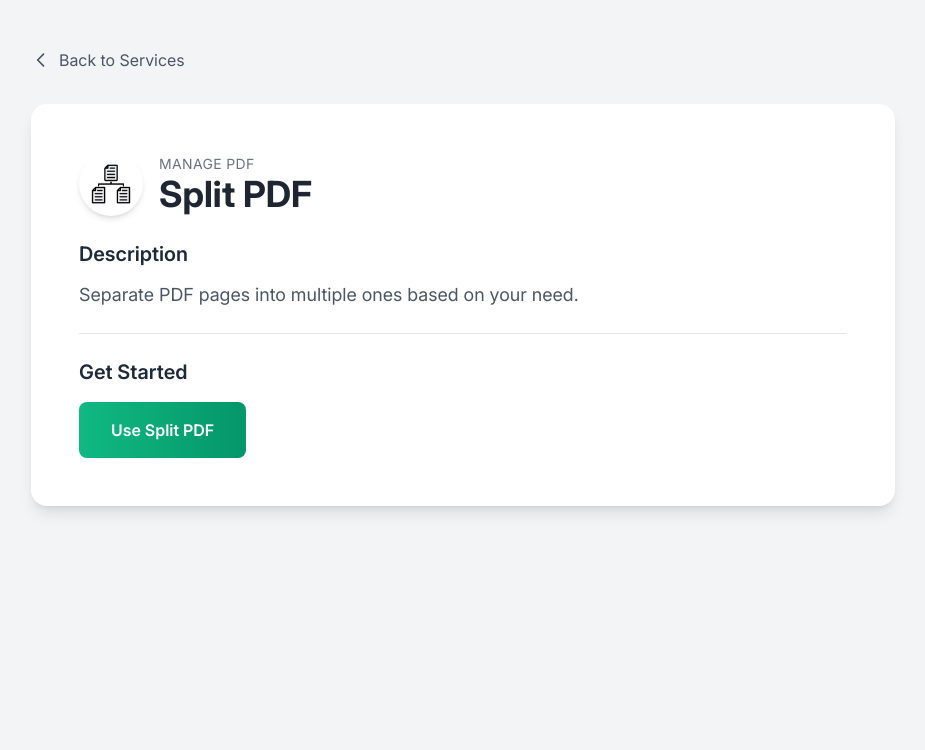
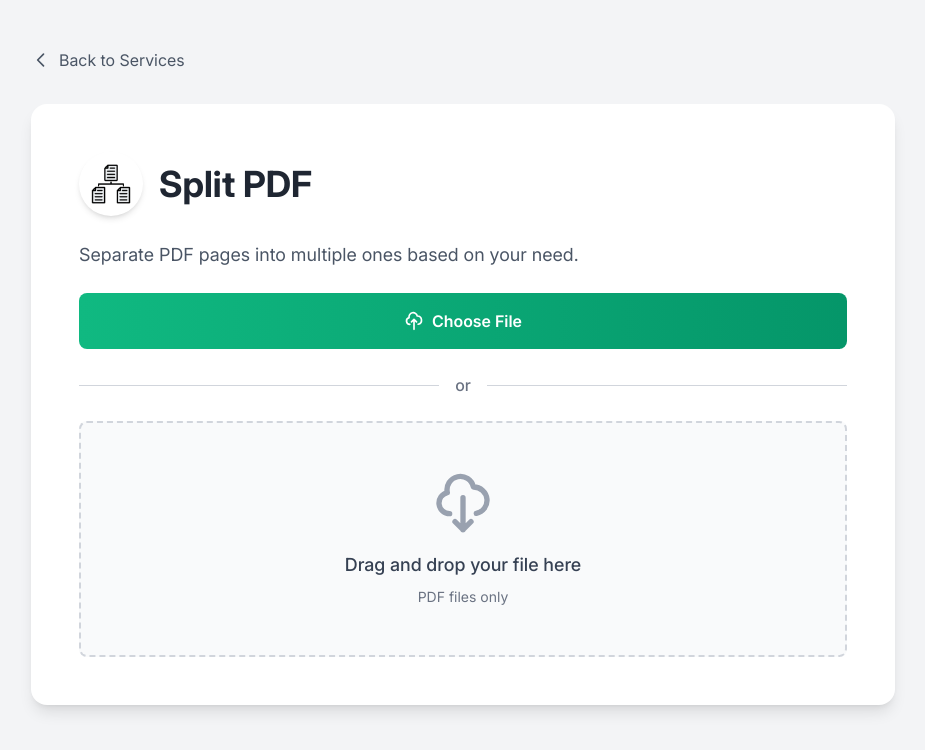
Before and after one commit to ItVoid/FileCo, a React (Vite) app in the folder frontend/: page / in a window 1280 px wide. Both pictures are taken after a click on the element 492 px from the left and 462 px from the top of the page. Shown: the top 750 px of the page, without its empty margins (177-1102 px from the left). Built offline with nearby package versions, Linux system fonts and the light colour scheme.

Commit message:
file upload form

```diff
--- a/frontend/src/components/Header.tsx
+++ b/frontend/src/components/Header.tsx
@@ -2,7 +2,7 @@ export default function Header() {
   return (
     <div
       id="header"
-      className="w-full h-14 sm:h-16 md:h-20 lg:h-24 bg-white flex items-center justify-between px-4 sm:px-6 md:px-8 overflow-hidden border-b border-gray-100"
+      className="w-full h-14 sm:h-16 md:h-20 lg:h-24 bg-gray-100 flex items-center justify-between px-4 sm:px-6 md:px-8 overflow-hidden border-b border-gray-100"
     >
       <h1
         onClick={() => (window.location.href = "/")}
--- a/frontend/src/pages/ServiceDetails.tsx
+++ b/frontend/src/pages/ServiceDetails.tsx
@@ -1,28 +1,52 @@
 import { useParams, useNavigate } from "react-router-dom";
+import { useState, useRef } from "react";
 import appContent from "../utilities/AppContent";
-
-const colors = {
-  border: "#10B981",
-  gradient: "from-[#10B981] to-[#059669]",
-  hover: "#10B981",
-};
 
 export default function ServiceDetails() {
   const { id } = useParams<{ id: string }>();
   const navigate = useNavigate();
-
-  // Find the service across all categories
+  const [selectedFile, setSelectedFile] = useState<File | null>(null);
+  const [isDragging, setIsDragging] = useState(false);
+  const fileInputRef = useRef<HTMLInputElement>(null);
   let foundService = null;
-  let categoryName = "";
 
   for (const category of appContent()) {
     const service = category.services.find((s) => s.id === id);
     if (service) {
       foundService = service;
-      categoryName = category.name;
       break;
     }
   }
+
+  const handleFileSelect = (event: React.ChangeEvent<HTMLInputElement>) => {
+    const file = event.target.files?.[0];
+    if (file) {
+      setSelectedFile(file);
+    }
+  };
+
+  const handleDragOver = (event: React.DragEvent<HTMLDivElement>) => {
+    event.preventDefault();
+    setIsDragging(true);
+  };
+
+  const handleDragLeave = (event: React.DragEvent<HTMLDivElement>) => {
+    event.preventDefault();
+    setIsDragging(false);
+  };
+
+  const handleDrop = (event: React.DragEvent<HTMLDivElement>) => {
+    event.preventDefault();
+    setIsDragging(false);
+    const file = event.dataTransfer.files?.[0];
+    if (file) {
+      setSelectedFile(file);
+    }
+  };
+
+  const handleButtonClick = () => {
+    fileInputRef.current?.click();
+  };
 
   if (!foundService) {
     return (
@@ -33,7 +57,7 @@ export default function ServiceDetails() {
           </h1>
           <button
             onClick={() => navigate("/")}
-            className="px-6 py-3 bg-gradient-to-r from-[#10B981] to-[#059669] text-white rounded-lg hover:shadow-lg transition-all"
+            className="px-6 py-3 bg-linear-to-r from-[#10B981] to-[#059669] text-white rounded-lg hover:shadow-lg transition-all"
           >
             Back to Home
           </button>
@@ -48,7 +72,7 @@ export default function ServiceDetails() {
         {/* Back Button */}
         <button
           onClick={() => navigate("/")}
-          className="mb-8 flex items-center gap-2 text-gray-600 hover:text-[#10B981] transition-colors"
+          className="hover:cursor-pointer mb-8 flex items-center gap-2 text-gray-600 hover:text-[#10B981] transition-colors"
         >
           <svg
             className="w-5 h-5"
@@ -88,9 +112,6 @@ export default function ServiceDetails() {
               )}
             </div>
             <div>
-              <p className="text-sm text-gray-500 uppercase tracking-wide">
-                {categoryName}
-              </p>
               <h1 className="text-3xl md:text-4xl font-bold text-[#1F2632]">
                 {foundService.serviceName}
               </h1>
@@ -99,27 +120,125 @@ export default function ServiceDetails() {
 
           <div className="space-y-6">
             <div>
-              <h2 className="text-xl font-semibold text-gray-800 mb-3">
-                Description
-              </h2>
               <p className="text-gray-600 text-lg leading-relaxed">
                 {foundService.description}
               </p>
             </div>
+            <div className="">
+              <input
+                ref={fileInputRef}
+                type="file"
+                className="hidden"
+                onChange={handleFileSelect}
+                accept=".pdf"
+              />
 
-            <div className="pt-6 border-t border-gray-200">
-              <h2 className="text-xl font-semibold text-gray-800 mb-4">
-                Get Started
-              </h2>
+              {/* Upload Button */}
               <button
-                className="w-full md:w-auto px-8 py-4 bg-gradient-to-r from-[#10B981] to-[#059669] text-white font-semibold rounded-lg hover:shadow-xl transition-all transform hover:-translate-y-0.5"
-                onClick={() => {
-                  // Placeholder for service action
-                  alert(`Starting ${foundService.serviceName} service...`);
-                }}
+                onClick={handleButtonClick}
+                className="hover:cursor-pointer w-full px-6 py-4 bg-linear-to-r from-[#10B981] to-[#059669] text-white font-semibold rounded-lg hover:shadow-xl transition-all transform hover:-translate-y-0.5 flex items-center justify-center gap-2"
               >
-                Use {foundService.serviceName}
+                <svg
+                  className="w-5 h-5"
+                  fill="none"
+                  stroke="currentColor"
+                  viewBox="0 0 24 24"
+                >
+                  <path
+                    strokeLinecap="round"
+                    strokeLinejoin="round"
+                    strokeWidth={2}
+                    d="M7 16a4 4 0 01-.88-7.903A5 5 0 1115.9 6L16 6a5 5 0 011 9.9M15 13l-3-3m0 0l-3 3m3-3v12"
+                  />
+                </svg>
+                Choose File
               </button>
+
+              {/* Or Text */}
+              <div className="flex items-center gap-4 my-6">
+                <div className="flex-1 h-px bg-gray-300"></div>
+                <span className="text-gray-500 font-medium">or</span>
+                <div className="flex-1 h-px bg-gray-300"></div>
+              </div>
+
+              {/* Drag and Drop Zone */}
+              <div
+                onDragOver={handleDragOver}
+                onDragLeave={handleDragLeave}
+                onDrop={handleDrop}
+                className={`border-2 border-dashed rounded-lg p-12 text-center transition-all ${
+                  isDragging
+                    ? "border-[#10B981] bg-green-50"
+                    : "border-gray-300 bg-gray-50"
+                }`}
+              >
+                <svg
+                  className={`w-16 h-16 mx-auto mb-4 ${
+                    isDragging ? "text-[#10B981]" : "text-gray-400"
+                  }`}
+                  fill="none"
+                  stroke="currentColor"
+                  viewBox="0 0 24 24"
+                >
+                  <path
+                    strokeLinecap="round"
+                    strokeLinejoin="round"
+                    strokeWidth={2}
+                    d="M7 16a4 4 0 01-.88-7.903A5 5 0 1115.9 6L16 6a5 5 0 011 9.9M9 19l3 3m0 0l3-3m-3 3V10"
+                  />
+                </svg>
+                <p className="text-lg font-medium text-gray-700 mb-2">
+                  Drag and drop your file here
+                </p>
+                <p className="text-sm text-gray-500">PDF files only</p>
+              </div>
+
+              {/* Selected File Display */}
+              {selectedFile && (
+                <div className="mt-6 p-4 bg-green-50 border border-green-200 rounded-lg flex items-center justify-between">
+                  <div className="flex items-center gap-3">
+                    <svg
+                      className="w-6 h-6 text-green-600"
+                      fill="none"
+                      stroke="currentColor"
+                      viewBox="0 0 24 24"
+                    >
+                      <path
+                        strokeLinecap="round"
+                        strokeLinejoin="round"
+                        strokeWidth={2}
+                        d="M9 12l2 2 4-4m6 2a9 9 0 11-18 0 9 9 0 0118 0z"
+                      />
+                    </svg>
+                    <div>
+                      <p className="font-medium text-gray-800">
+                        {selectedFile.name}
+                      </p>
+                      <p className="text-sm text-gray-500">
+                        {(selectedFile.size / 1024 / 1024).toFixed(2)} MB
+                      </p>
+                    </div>
+                  </div>
+                  <button
+                    onClick={() => setSelectedFile(null)}
+                    className="text-red-500 hover:text-red-700 transition-colors"
+                  >
+                    <svg
+                      className="w-5 h-5"
+                      fill="none"
+                      stroke="currentColor"
+                      viewBox="0 0 24 24"
+                    >
+                      <path
+                        strokeLinecap="round"
+                        strokeLinejoin="round"
+                        strokeWidth={2}
+                        d="M6 18L18 6M6 6l12 12"
+                      />
+                    </svg>
+                  </button>
+                </div>
+              )}
             </div>
           </div>
         </div>
```
